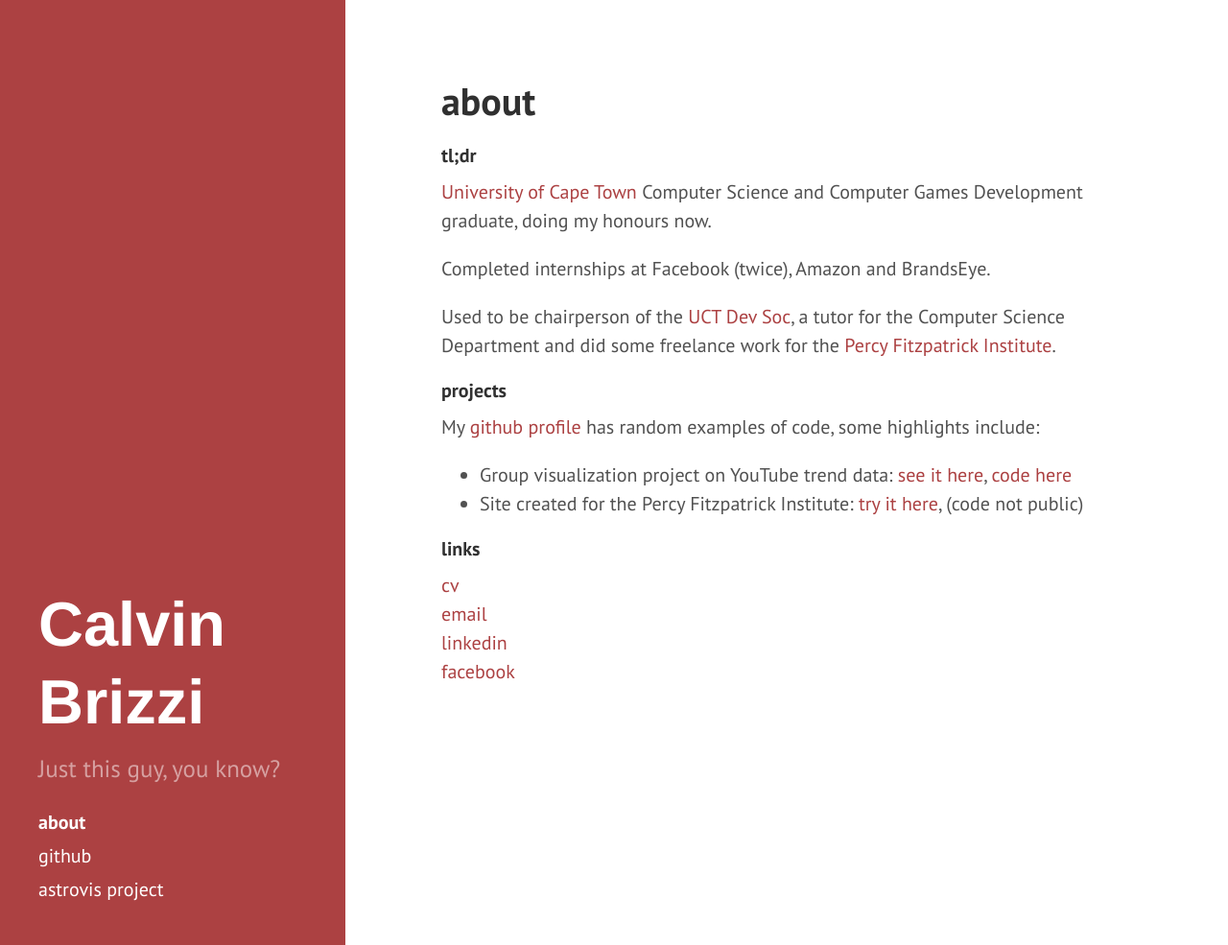
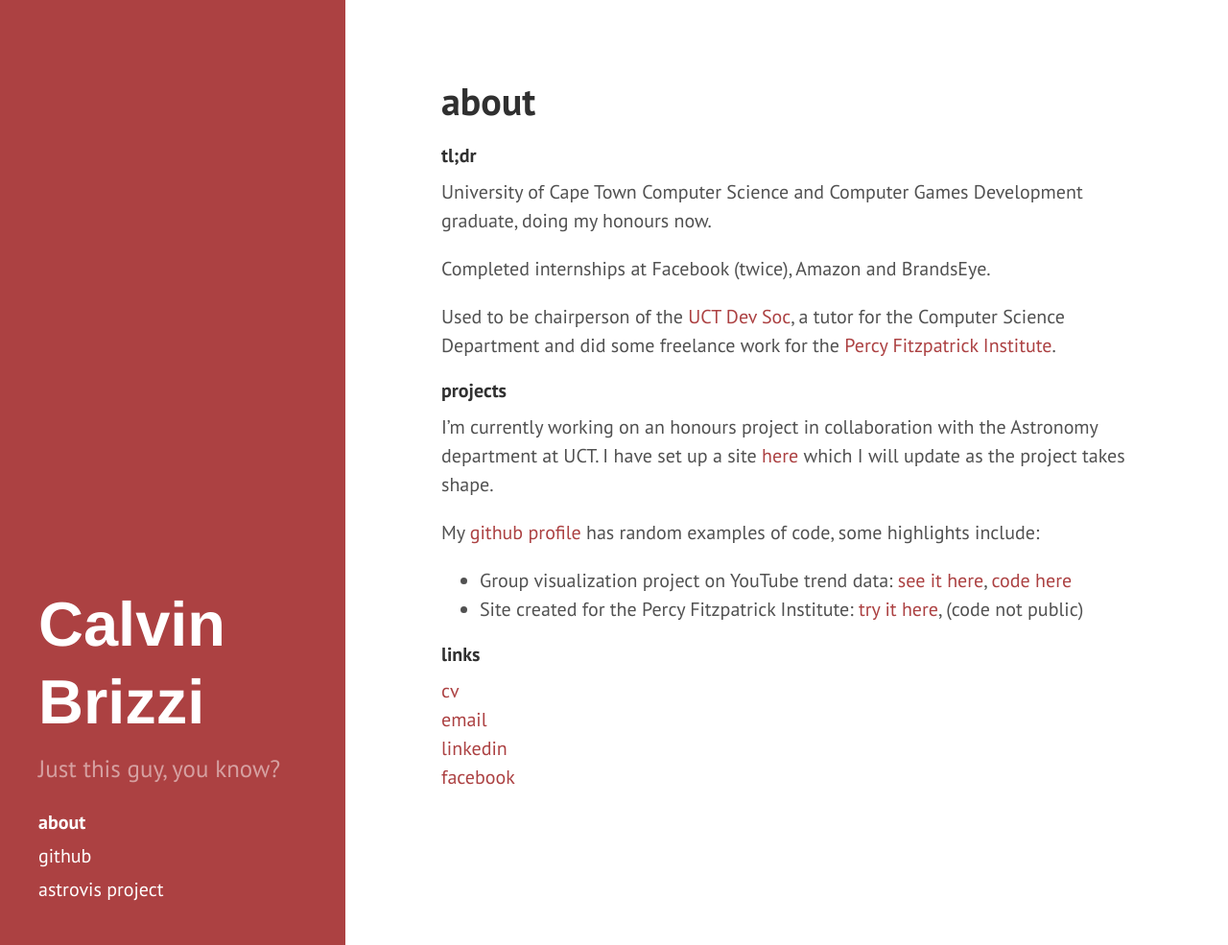
Before and after one commit to calvin-brizzi/calvin-brizzi.github.io, a Jekyll site: the page built from index.html, in a window 1280 px wide and 985 px high. Shown: the whole window at 96% size. Built offline with Jekyll 4.4.1, drawn with Linux system fonts in a browser that asks for light colours; the list of posts is cut into pages by our own code.

Commit message:
Update about.md

```diff
--- a/_includes/about.md
+++ b/_includes/about.md
@@ -1,12 +1,14 @@
 #### tl;dr
 
-[University of Cape Town](http://www.uct.ac.za/) Computer Science and Computer Games Development graduate, doing my honours now.
+University of Cape Town Computer Science and Computer Games Development graduate, doing my honours now.
 
 Completed internships at Facebook (twice), Amazon and BrandsEye.
 
 Used to be chairperson of the [UCT Dev Soc](https://www.facebook.com/groups/uctdev/), a tutor for the Computer Science Department and did some freelance work for the [Percy Fitzpatrick Institute](http://kysabymf.herokuapp.com/).
 
 #### projects
+
+I'm currently working on an honours project in collaboration with the Astronomy department at UCT. I have set up a site [here](http://calvinbrizzi.com/visastro/) which I will update as the project takes shape.
 
 My [github profile](https://github.com/calvin-brizzi/) has random examples of code, some highlights include:
 
```
